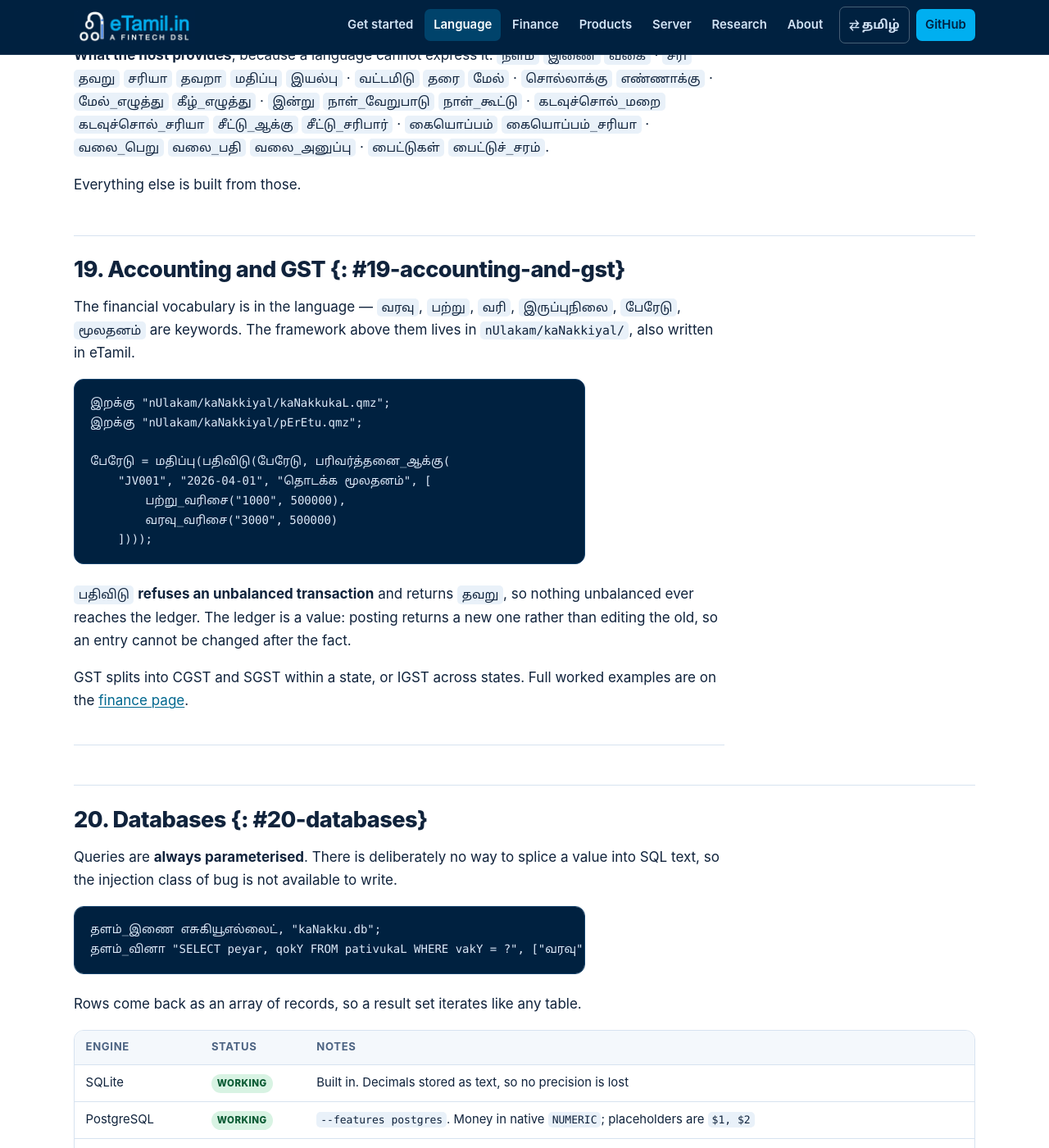
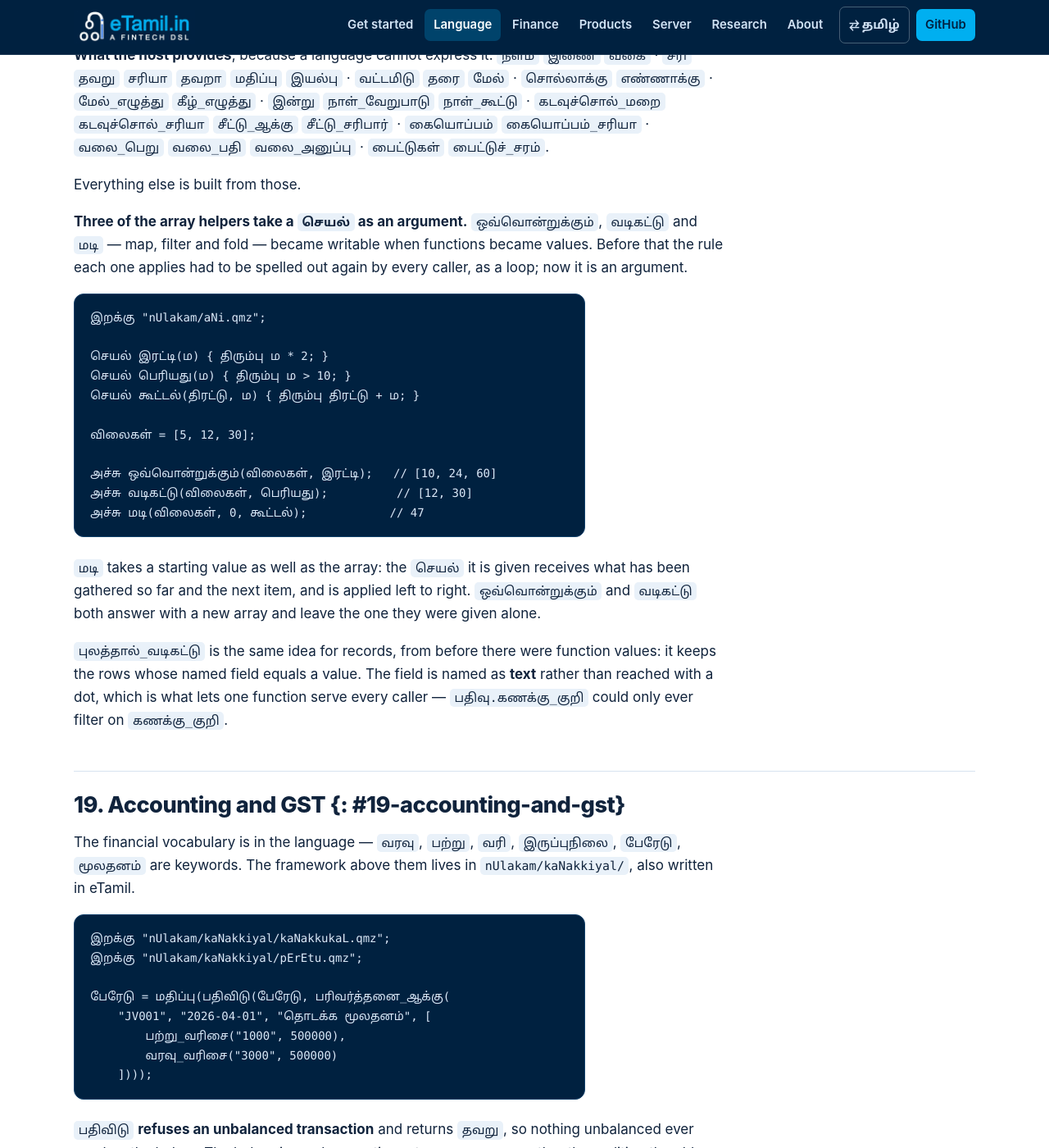
Before and after one commit to Maruff/eTamil, a Jekyll site: the page built from manual.md, in a window 1280 px wide and 1400 px high, scrolled down 12131 px. Shown: the whole window at 82% size. Built offline with Jekyll 4.4.1, drawn with Linux system fonts in a browser that asks for light colours; some of the changed text lies outside the part shown.

Commit message:
aNi.qmz's four newest functions were not on the site
The module was listed in the manual and in the finance page, but both tables
stopped at six functions. puliqqAl_vatikattu and the three that take a ceyal --
map, filter and fold -- had landed since and neither table had followed.

The three higher-order ones get more than a name in a table, because they are a
different kind of thing from the rest of the module: the rule each applies used
to be written out again by every caller as a loop, and is an argument now that
functions are values. The worked example was run against 1.1.0 before being
written down, which caught a wrong number in it.

````diff
--- a/manual.md
+++ b/manual.md
@@ -484,7 +484,7 @@
 |---|---|
 | `col.qmz` | strings — `துண்டு` `தேடு` `பிரி` `ஒன்றிணை` `ஒழுங்கு` `தொடங்குகிறதா` `முடிகிறதா` `இடமிருந்து_நிரப்பு` |
 | `kaNiqam.qmz` | math — `முழுமதிப்பு` `சிறியது` `பெரியது` `கூட்டு` `சராசரி` `சதவீதம்` |
-| `aNi.qmz` | arrays — `உள்ளதா` `இடம்_காண்` `தலைகீழ்` `வெட்டு` `புலம்_எடு` `காலியா` |
+| `aNi.qmz` | arrays — `உள்ளதா` `இடம்_காண்` `தலைகீழ்` `வெட்டு` `புலம்_எடு` `காலியா` `புலத்தால்_வடிகட்டு` `ஒவ்வொன்றுக்கும்` `வடிகட்டு` `மடி` |
 | `paNam.qmz` | money — `ரூபாய்` `காசு_வடிவம்` `காசாக` `லட்சம்` `கோடி` |
 | `jEcAZ.qmz` | JSON — `ஜேசான்_ஆக்கு` `ஜேசான்_படி` |
 | `kuRiyAkkam.qmz` | encoding — `அறுபத்துநான்கு_ஆக்கு` `அறுபத்துநான்கு_படி` `பதினாறு_ஆக்கு` `பதினாறு_படி` |
@@ -505,6 +505,36 @@
 `வலை_அனுப்பு` · `பைட்டுகள்` `பைட்டுச்_சரம்`.
 
 Everything else is built from those.
+
+**Three of the array helpers take a `செயல்` as an argument.**
+`ஒவ்வொன்றுக்கும்`, `வடிகட்டு` and `மடி` — map, filter and fold — became
+writable when functions became values. Before that the rule each one applies had
+to be spelled out again by every caller, as a loop; now it is an argument.
+
+```etamil
+இறக்கு "nUlakam/aNi.qmz";
+
+செயல் இரட்டி(ம) { திரும்பு ம * 2; }
+செயல் பெரியது(ம) { திரும்பு ம > 10; }
+செயல் கூட்டல்(திரட்டு, ம) { திரும்பு திரட்டு + ம; }
+
+விலைகள் = [5, 12, 30];
+
+அச்சு ஒவ்வொன்றுக்கும்(விலைகள், இரட்டி);   // [10, 24, 60]
+அச்சு வடிகட்டு(விலைகள், பெரியது);          // [12, 30]
+அச்சு மடி(விலைகள், 0, கூட்டல்);            // 47
+```
+
+`மடி` takes a starting value as well as the array: the `செயல்` it is given
+receives what has been gathered so far and the next item, and is applied left to
+right. `ஒவ்வொன்றுக்கும்` and `வடிகட்டு` both answer with a new array and leave
+the one they were given alone.
+
+`புலத்தால்_வடிகட்டு` is the same idea for records, from before there were
+function values: it keeps the rows whose named field equals a value. The field is
+named as **text** rather than reached with a dot, which is what lets one function
+serve every caller — `பதிவு.கணக்கு_குறி` could only ever filter on
+`கணக்கு_குறி`.
 
 ## 19. Accounting and GST {: #19-accounting-and-gst}
 
````
Also changed, not shown: finance.md (+1 -1 lines).
